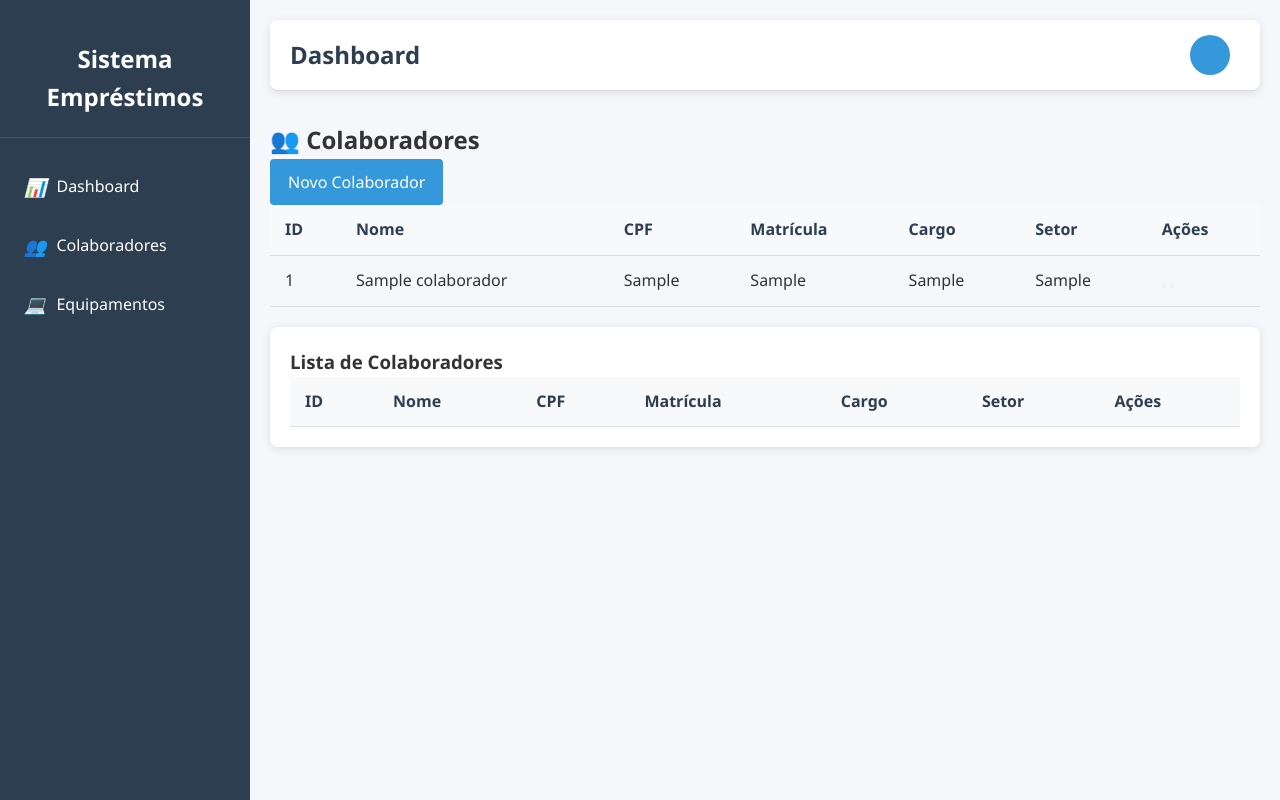
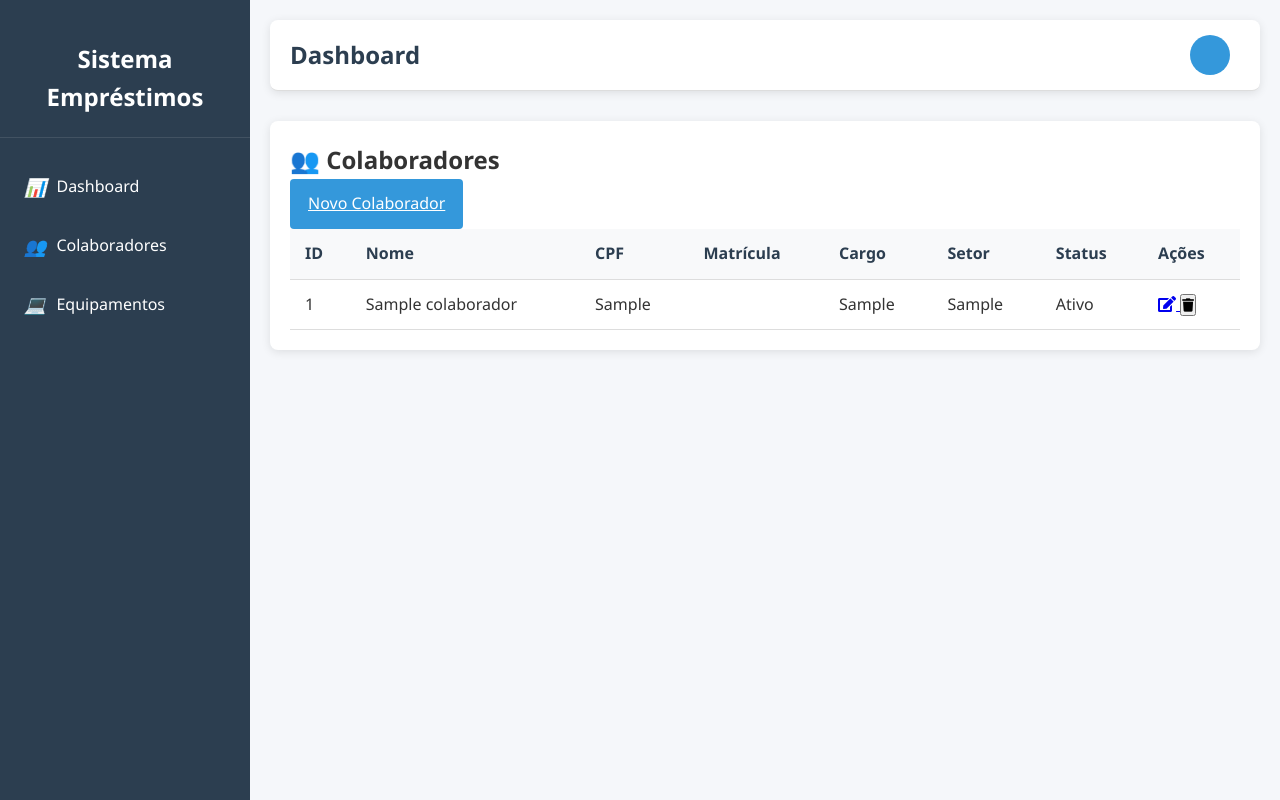
Before and after one commit to CassioHMA/projeto_imersao, a Django app: page /colaboradores/ in a window 1280 px wide. Run offline with Django 5.2, Linux system fonts and the light colour scheme; tables that the repository leaves empty hold one stand-in row (values such as "Sample post"); lists and menus that the app fills with data are empty.

Commit message:
Abas de Colaboradores e Equipamentos estão 100%

```diff
--- a/Projeto_imersaos/admin.py
+++ b/Projeto_imersaos/admin.py
@@ -8,8 +8,8 @@ class UsuarioAdmin(admin.ModelAdmin):
 
 @admin.register(Colaborador)
 class ColaboradorAdmin(admin.ModelAdmin):
-    list_display = ('nome', 'matricula', 'setor', 'date_added')
-    search_fields = ('nome', 'matricula', 'setor')
+    list_display = ('nome', 'id', 'setor', 'date_added')
+    search_fields = ('nome', 'id', 'setor')
 
 @admin.register(Equipamento)
 class EquipamentoAdmin(admin.ModelAdmin):
--- a/Projeto_imersaos/forms.py
+++ b/Projeto_imersaos/forms.py
@@ -14,11 +14,10 @@ class UsuarioForm(forms.ModelForm):
 class ColaboradorForm(forms.ModelForm):
     class Meta:
         model = Colaborador
-        fields = ['nome', 'cpf', 'matricula', 'cargo', 'setor']
+        fields = ['nome', 'cpf', 'cargo', 'setor']
         widgets = {
             'nome': forms.TextInput(attrs={'class': 'form-control'}),
             'cpf': forms.TextInput(attrs={'class': 'form-control'}),
-            'matricula': forms.TextInput(attrs={'class': 'form-control'}),
             'cargo': forms.TextInput(attrs={'class': 'form-control'}),
             'setor': forms.TextInput(attrs={'class': 'form-control'}),
         }
--- a/Projeto_imersaos/models.py
+++ b/Projeto_imersaos/models.py
@@ -18,9 +18,9 @@ class Usuario(models.Model):
 class Colaborador(models.Model):
     nome = models.CharField(max_length=200)
     cpf = models.CharField(max_length=14, blank=True, null=True)
-    matricula = models.CharField(max_length=20, blank=True, null=True)
     cargo = models.CharField(max_length=100, blank=True, null=True)
     setor = models.CharField(max_length=200)
+    ativo = models.BooleanField(default=True)
     date_added = models.DateTimeField(auto_now_add=True)
 
     class Meta:
--- a/Projeto_imersaos/templates/base.html
+++ b/Projeto_imersaos/templates/base.html
@@ -7,6 +7,7 @@
 
     {% load static %}
     <link rel="stylesheet" href="{% static 'css/styles.css' %}">
+    <link rel="stylesheet" href="https://cdnjs.cloudflare.com/ajax/libs/font-awesome/5.15.4/css/all.min.css">
 
     {% block extra_css %}{% endblock %}
 </head>
--- a/Projeto_imersaos/templates/partials/colaboradores.html
+++ b/Projeto_imersaos/templates/partials/colaboradores.html
@@ -3,14 +3,11 @@
 {% block title %}Colaboradores{% endblock %}
 
 {% block content %}
+<div class="card">
 <div class="section-content active" id="colaboradores">
     <h2>👥 Colaboradores</h2>
-
-    <!-- Botão para abrir o formulário de novo colaborador -->
     <div class="card-header">
-        <button id="novo-colaborador" class="btn btn-primary"
-            >Novo Colaborador
-        </button>
+        <a href="{% url 'criar_colaborador' %}" class="btn btn-primary">Novo Colaborador</a>
     </div>
 
     <div class="table-responsive">
@@ -23,6 +20,7 @@
                     <th>Matrícula</th>
                     <th>Cargo</th>
                     <th>Setor</th>
+                    <th>Status</th>
                     <th>Ações</th>
                 </tr>
             </thead>
@@ -41,100 +39,25 @@
                         </span>
                     </td>
                     <td>
-            <button class="btn-icon btn-edit" title="Editar"
-                    onclick="editarColaborador('{{ colaborador.id }}')">
+                        <a href="{% url 'editar_colaborador' colaborador.pk %}" class="btn-icon btn-edit" title="Editar">
                             <i class="fas fa-edit"></i>
-            </button>
-            <button class="btn-icon btn-delete" title="Excluir"
-                    onclick="confirmarExclusaoColaborador('{{ colaborador.id }}')">
+                        </a>
+                        <form method="POST" action="{% url 'deletar_colaborador' colaborador.pk %}" style="display: inline;" onsubmit="return confirm('Tem certeza que deseja excluir este colaborador?');">
+                            {% csrf_token %}
+                            <button type="submit" class="btn-icon btn-delete" title="Excluir">
                                 <i class="fas fa-trash"></i>
                             </button>
+                        </form>
                     </td>
                 </tr>
                 {% empty %}
                 <tr>
-        <td colspan="7" class="text-center">Nenhum colaborador cadastrado.</td>
+                    <td colspan="8" class="text-center">Nenhum colaborador cadastrado.</td>
                 </tr>
                 {% endfor %}
             </tbody>
         </table>
     </div>
-
-    <!-- Formulário para Adicionar/Editar Colaborador (inicialmente oculto) -->
-    <div id="form-colaborador" class="card" style="display: none; margin-top: 20px;">
-        <div class="card-body">
-            <h3 id="titulo-form-colaborador">Novo Colaborador</h3>
-            <form id="form-colaborador-data">
-                {% csrf_token %}
-                {{ form.as_p }}
-                <input type="hidden" id="colaborador-id">
-
-                <div class="form-group">
-                    <label for="colaborador-nome">Nome</label>
-                    <input type="text" id="colaborador-nome" class="form-control" required>
-                </div>
-
-                <div class="form-group">
-                    <label for="colaborador-cpf">CPF</label>
-                    <input type="text" id="colaborador-cpf" class="form-control">
-                </div>
-
-                <div class="form-group">
-                    <label for="colaborador-matricula">Matrícula</label>
-                    <input type="text" id="colaborador-matricula" class="form-control">
-                </div>
-
-                <div class="form-group">
-                    <label for="colaborador-cargo">Cargo</label>
-                    <input type="text" id="colaborador-cargo" class="form-control">
-                </div>
-
-                <div class="form-group">
-                    <label for="colaborador-setor">Setor</label>
-                    <input type="text" id="colaborador-setor" class="form-control" required>
-                </div>
-
-                <div class="form-actions">
-                    <button type="submit" class="btn btn-success">Salvar</button>
-                    <button type="button" id="cancelar-colaborador" class="btn btn-secondary">Cancelar</button>
-                </div>
-            </form>
 </div>
 </div>
-
-    <!-- Tabela de Colaboradores -->
-    <div class="card" style="margin-top: 20px;">
-        <div class="card-header">
-            <h3>Lista de Colaboradores</h3>
-        </div>
-        <div class="card-body">
-            <div class="table-responsive">
-                <table id="tabela-colaboradores" class="data-table">
-                    <thead>
-                        <tr>
-                            <th>ID</th>
-                            <th>Nome</th>
-                            <th>CPF</th>
-                            <th>Matrícula</th>
-                            <th>Cargo</th>
-                            <th>Setor</th>
-                            <th>Ações</th>
-                        </tr>
-                    </thead>
-
-                </table>
-            </div>
-        </div>
-    </div>
-</div>
-
-<script>
-document.getElementById('novo-colaborador').addEventListener('click', function() {
-    document.getElementById('form-colaborador').style.display = 'block';
-});
-document.getElementById('cancelar-colaborador').addEventListener('click', function() {
-    document.getElementById('form-colaborador').style.display = 'none';
-});
-</script>
-
 {% endblock %}
--- a/Projeto_imersaos/urls.py
+++ b/Projeto_imersaos/urls.py
@@ -39,7 +39,5 @@ urlpatterns = [
     # APIs
     # =============================
     path('api/equipamentos-disponiveis/', views.api_equipamentos_disponiveis, name='api_equipamentos_disponiveis'),
-    path('api/colaboradores/', views.api_colaboradores, name='api_colaboradores'),
-    path('api/colaboradores/<int:pk>/', views.api_colaborador_detail, name='api_colaborador_detail'),
     path('api/equipamentos/', views.api_equipamentos, name='api_equipamentos'),
 ]
--- a/Projeto_imersaos/views.py
+++ b/Projeto_imersaos/views.py
@@ -229,70 +229,3 @@ def dashboard(request):
 def api_equipamentos_disponiveis(request):
     equipamentos = Equipamento.objects.filter(ativo=True, estoque__gt=0).values('id', 'nome')
     return JsonResponse(list(equipamentos), safe=False)
-
-# API para buscar colaboradores
-@csrf_exempt
-@require_http_methods(["GET", "POST"])
-def api_colaboradores(request):
-    if request.method == 'GET':
-        colaboradores = Colaborador.objects.all().values('id', 'nome', 'cpf', 'matricula', 'cargo', 'setor')
-        return JsonResponse(list(colaboradores), safe=False)
-
-    elif request.method == 'POST':
-        try:
-            data = json.loads(request.body)
-            form = ColaboradorForm(data)
-            if form.is_valid():
-                colaborador = form.save()
-                return JsonResponse({
-                    'id': colaborador.id,
-                    'nome': colaborador.nome,
-                    'cpf': colaborador.cpf,
-                    'matricula': colaborador.matricula,
-                    'cargo': colaborador.cargo,
-                    'setor': colaborador.setor,
-                }, status=201)
-            else:
-                return JsonResponse({'errors': form.errors}, status=400)
-        except json.JSONDecodeError:
-            return JsonResponse({'error': 'JSON inválido.'}, status=400)
-
-@csrf_exempt
-@require_http_methods(["GET", "PUT", "DELETE"])
-def api_colaborador_detail(request, pk):
-    colaborador = get_object_or_404(Colaborador, pk=pk)
-
-    if request.method == 'GET':
-        data = {
-            'id': colaborador.id,
-            'nome': colaborador.nome,
-            'cpf': colaborador.cpf,
-            'matricula': colaborador.matricula,
-            'cargo': colaborador.cargo,
-            'setor': colaborador.setor,
-        }
-        return JsonResponse(data)
-
-    elif request.method == 'PUT':
-        try:
-            data = json.loads(request.body)
-            form = ColaboradorForm(data, instance=colaborador)
-            if form.is_valid():
-                colaborador = form.save()
-                data = {
-                    'id': colaborador.id,
-                    'nome': colaborador.nome,
-                    'cpf': colaborador.cpf,
-                    'matricula': colaborador.matricula,
-                    'cargo': colaborador.cargo,
-                    'setor': colaborador.setor,
-                }
-                return JsonResponse(data)
-            else:
-                return JsonResponse({'errors': form.errors}, status=400)
-        except json.JSONDecodeError:
-            return JsonResponse({'error': 'JSON inválido.'}, status=400)
-
-    elif request.method == 'DELETE':
-        colaborador.delete()
-        return JsonResponse({'message': 'Colaborador excluído com sucesso.'}, status=204)
--- a/projeto_imersao/settings.py
+++ b/projeto_imersao/settings.py
@@ -45,7 +45,7 @@ INSTALLED_APPS = [
     'django.contrib.sessions',
     'django.contrib.messages',
     'django.contrib.staticfiles',
-    'Projeto_imersaos',
+    'Projeto_imersaos.apps.ProjetoImersaosConfig',
 ]
 
 MIDDLEWARE = [
--- a/static/JS/scripts.js
+++ b/static/JS/scripts.js
@@ -1,130 +1,6 @@
 document.addEventListener('DOMContentLoaded', function() {
-    const tabelaColaboradoresBody = document.getElementById('tabela-colaboradores-body');
-
-    // Executa o código dos Colaboradores apenas se a tabela existir
-    if (tabelaColaboradoresBody) {
-        const formColaborador = document.getElementById('form-colaborador');
-        const formColaboradorData = document.getElementById('form-colaborador-data');
-        const novoColaboradorBtn = document.getElementById('novo-colaborador');
-        const cancelarColaboradorBtn = document.getElementById('cancelar-colaborador');
-
-        // Função para carregar colaboradores
-        function carregarColaboradores() {
-            fetch('/api/colaboradores/')
-                .then(response => response.json())
-                .then(data => {
-                    tabelaColaboradoresBody.innerHTML = '';
-                    if (data.length === 0) {
-                        tabelaColaboradoresBody.innerHTML = '<tr><td colspan="7" class="text-center">Nenhum colaborador cadastrado.</td></tr>';
-                    } else {
-                        data.forEach(colaborador => {
-                            const row = `
-                                <tr>
-                                    <td>${colaborador.id}</td>
-                                    <td>${colaborador.nome}</td>
-                                    <td>${colaborador.cpf}</td>
-                                    <td>${colaborador.matricula}</td>
-                                    <td>${colaborador.cargo}</td>
-                                    <td>${colaborador.setor}</td>
-                                    <td>
-                                        <button class="btn-icon btn-edit" title="Editar" onclick="editarColaborador(${colaborador.id})">
-                                            <i class="fas fa-edit"></i>
-                                        </button>
-                                        <button class="btn-icon btn-delete" title="Excluir" onclick="confirmarExclusaoColaborador(${colaborador.id})">
-                                            <i class="fas fa-trash"></i>
-                                        </button>
-                                    </td>
-                                </tr>
-                            `;
-                            tabelaColaboradoresBody.innerHTML += row;
-                        });
-                    }
-                });
-        }
-
-        // Função para abrir o formulário para novo colaborador
-        novoColaboradorBtn.addEventListener('click', function() {
-            formColaborador.style.display = 'block';
-            document.getElementById('titulo-form-colaborador').textContent = 'Novo Colaborador';
-            formColaboradorData.reset();
-            document.getElementById('colaborador-id').value = '';
-        });
-
-        // Função para cancelar
-        cancelarColaboradorBtn.addEventListener('click', function() {
-            formColaborador.style.display = 'none';
-        });
-
-        // Função para editar colaborador
-        window.editarColaborador = function(id) {
-            fetch(`/api/colaboradores/${id}/`)
-                .then(response => response.json())
-                .then(data => {
-                    formColaborador.style.display = 'block';
-                    document.getElementById('titulo-form-colaborador').textContent = 'Editar Colaborador';
-                    document.getElementById('colaborador-id').value = data.id;
-                    document.getElementById('colaborador-nome').value = data.nome;
-                    document.getElementById('colaborador-cpf').value = data.cpf;
-                    document.getElementById('colaborador-matricula').value = data.matricula;
-                    document.getElementById('colaborador-cargo').value = data.cargo;
-                    document.getElementById('colaborador-setor').value = data.setor;
-                });
-        }
-
-        // Função para confirmar exclusão de colaborador
-        window.confirmarExclusaoColaborador = function(id) {
-            if (confirm('Tem certeza que deseja excluir este colaborador?')) {
-                fetch(`/api/colaboradores/${id}/`, {
-                    method: 'DELETE',
-                    headers: {
-                        'X-CSRFToken': getCookie('csrftoken')
-                    }
-                }).then(response => {
-                    if (response.ok) {
-                        carregarColaboradores();
-                    }
-                });
-            }
-        }
-
-        // Submissão do formulário
-        formColaboradorData.addEventListener('submit', function(e) {
-            e.preventDefault();
-            const id = document.getElementById('colaborador-id').value;
-            const url = id ? `/api/colaboradores/${id}/` : '/api/colaboradores/';
-            const method = id ? 'PUT' : 'POST';
-
-            const formData = {
-                nome: document.getElementById('colaborador-nome').value,
-                cpf: document.getElementById('colaborador-cpf').value,
-                matricula: document.getElementById('colaborador-matricula').value,
-                cargo: document.getElementById('colaborador-cargo').value,
-                setor: document.getElementById('colaborador-setor').value,
-            };
-
-            fetch(url, {
-                method: method,
-                headers: {
-                    'Content-Type': 'application/json',
-                    'X-CSRFToken': getCookie('csrftoken')
-                },
-                body: JSON.stringify(formData)
-            })
-            .then(response => response.json())
-            .then(data => {
-                if (data.id) {
-                    carregarColaboradores();
-                    formColaborador.style.display = 'none';
-                } else {
-                    // Handle errors
-                    console.error(data);
-                }
-            });
-        });
-
-        // Carregar colaboradores ao carregar a página
-        carregarColaboradores();
-    }
+    // A lógica de manipulação do DOM para colaboradores foi removida
+    // pois a funcionalidade agora é gerenciada pelo fluxo tradicional do Django.
 
     // Função para pegar o CSRF token (usada por ambas as seções)
     function getCookie(name) {
```
Also changed, not shown: Projeto_imersaos/migrations/0001_initial.py, Projeto_imersaos/migrations/0002_colaborador_equipamento_usuario_emprestimo_and_more.py (deleted), Projeto_imersaos/migrations/0002_remove_colaborador_matricula.py (added), Projeto_imersaos/migrations/0003_rename_cliente_emprestimo_colaborador_and_more.py (deleted), Projeto_imersaos/migrations/0004_rename_produto_emprestimo_equipamento.py (deleted), Projeto_imersaos/migrations/0005_rename_equipamento_emprestimo_produto_and_more.py (deleted), Projeto_imersaos/migrations/0006_equipamentos_alter_emprestimo_produto_and_more.py (deleted), Projeto_imersaos/migrations/0007_emprestimoequipamento_delete_cadastro_and_more.py (deleted), Projeto_imersaos/migrations/0008_remove_colaborador_contato_colaborador_cargo_and_more.py (deleted), Projeto_imersaos/migrations/0009_alter_emprestimoequipamento_colaborador_and_more.py (deleted). Lines whose indentation alone changed are shown as unchanged.
